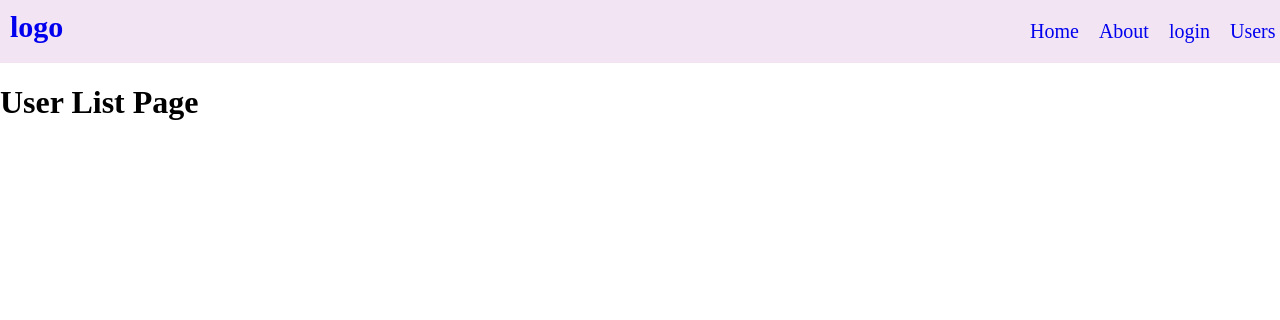
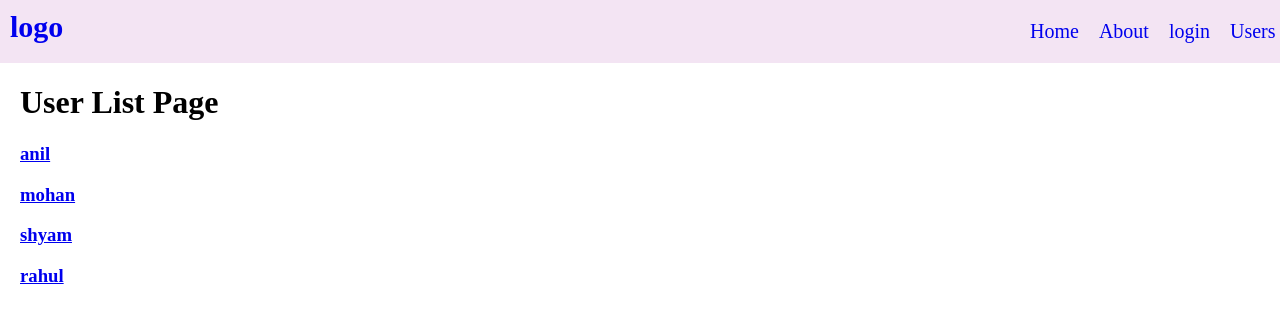
Before and after one commit to muskan-chouhan/react, a React (Vite) app in the folder dynamic-routing/: page /users in a window 1280 px wide. Shown: the top 320 px of the page. Built offline with nearby package versions, Linux system fonts and the light colour scheme.

Commit message:
show user list

```diff
--- a/dynamic-routing/src/UsersList.jsx
+++ b/dynamic-routing/src/UsersList.jsx
@@ -1,14 +1,22 @@
+import { Link } from "react-router"
 function UsersList() {
-      const users = [
+      const userData = [
       { id:1 , name:'anil' },
       { id:2 , name:'mohan' },
       { id:3 , name:'shyam' },
       { id:4 , name:'rahul' },
     ]
   return (
-    <>
+    <div style={{marginLeft:'20px'}}>
     <h1>User List Page</h1>
-    </>
+    {
+      userData.map((data)=>(
+        <div>
+          <h3><Link to = '' >{data.name}</Link></h3>
+        </div>
+      ))
+    }
+   </div>
   )
 }
 
```
Also changed, not shown: dynamic-routing/src/UserDetails.jsx (added).
